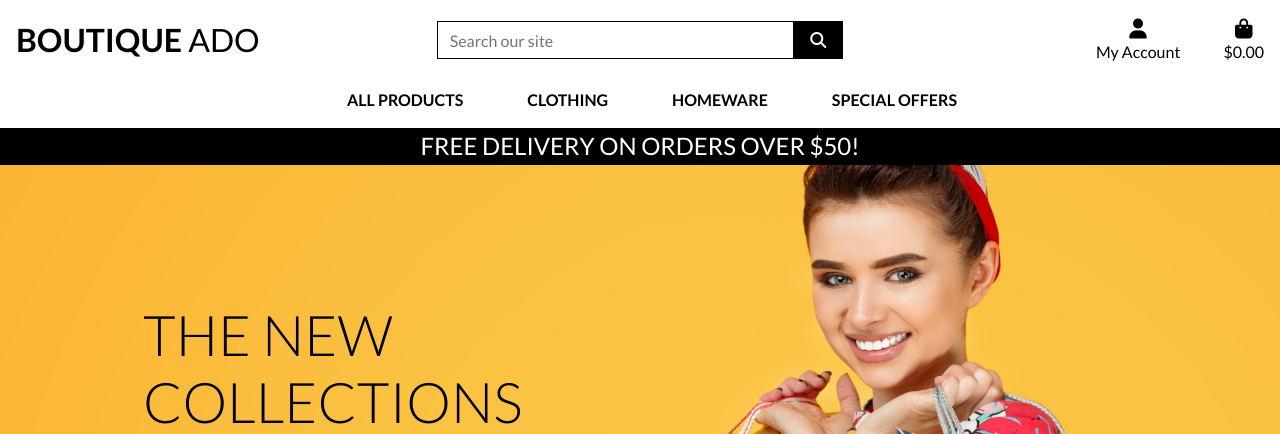
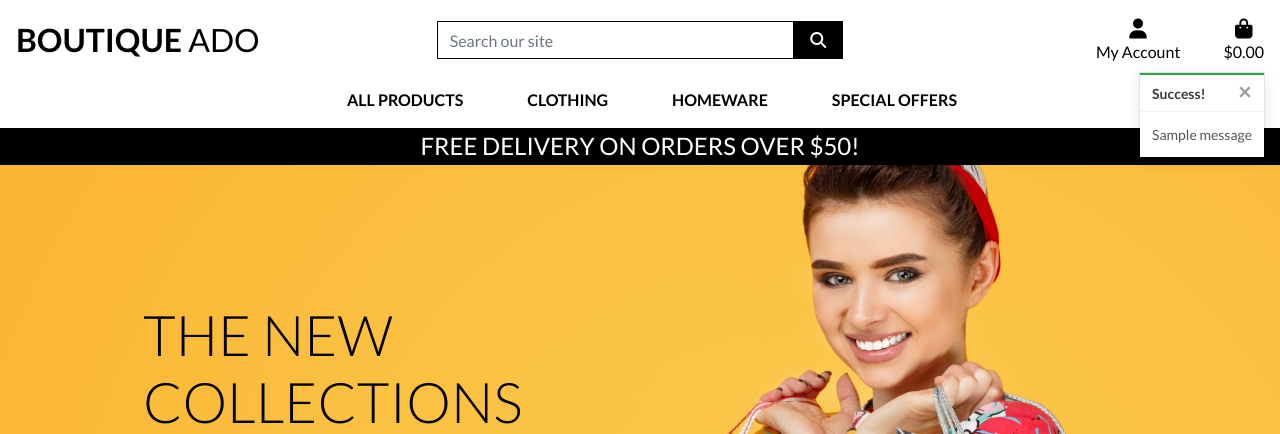
Before and after one commit to AlexThoma5/boutique_ado_v1, a Django app: page / in a window 1280 px wide. Shown: the top 434 px of the page. Run offline with Django 3.2, Linux system fonts and the light colour scheme; one stand-in notice (Sample message) is shown; parts of the project's set-up code (start-up, migrations or seed data) failed here and were passed over; some libraries are stand-ins or nearby versions.

Commit message:
Add toasts functionality to base.html and add to bag view

```diff
--- a/bag/views.py
+++ b/bag/views.py
@@ -1,4 +1,6 @@
 from django.shortcuts import render, redirect, reverse, HttpResponse
+from django.contrib import messages
+from products.models import Product
 
 # Create your views here.
 
@@ -11,7 +13,7 @@ def view_bag(request):
 
 def add_to_bag(request, item_id):
     """ Add a quantity of a specified product to the shopping bag """
-
+    product = Product.objects.get(pk=item_id)
     quantity = int(request.POST.get('quantity'))
     redirect_url = request.POST.get('redirect_url')
     size = None
@@ -32,6 +34,7 @@ def add_to_bag(request, item_id):
             bag[item_id] += quantity
         else:
             bag[item_id] = quantity
+            messages.success(request, f'Added {product.name} to your bag')
 
     request.session['bag'] = bag
 
--- a/boutique_ado/settings.py
+++ b/boutique_ado/settings.py
@@ -80,6 +80,8 @@ TEMPLATES = [
         },
     },
 ]
+
+MESSAGE_STORAGE = 'django.contrib.messages.storage.session.SessionStorage'
 
 AUTHENTICATION_BACKENDS = [
     # Needed to login by username in Django admin, regardless of `allauth`
--- a/static/css/base.css
+++ b/static/css/base.css
@@ -105,6 +105,22 @@ a.category-badge > span.badge:hover {
     border: 1px solid black;
 }
 
+.message-container {
+    position: fixed;
+    top: 72px;
+    right: 15px;
+    z-index: 999999;
+}
+
+.custom-toast {
+    overflow: visible;
+}
+
+.toast-capper {
+    height: 2px;
+}
+
+
 /* -------------------------------- Media Queries */
 
 /* Slightly larger container on xl screens */
--- a/templates/base.html
+++ b/templates/base.html
@@ -84,7 +84,8 @@
             </a>
           </li>
           <li class="list-inline-item">
-            <a class="{% if grand_total %}text-info font-weight-bold{% else %}text-black{% endif %} nav-link" href="{% url 'view_bag' %}">
+            <a class="{% if grand_total %}text-info font-weight-bold{% else %}text-black{% endif %} nav-link"
+              href="{% url 'view_bag' %}">
               <div class="text-center">
                 <div><i class="fas fa-shopping-bag fa-lg"></i></div>
                 <p class="my-0">
@@ -118,7 +119,11 @@
   </header>
 
   {% if messages %}
-  <div class="message-container"></div>
+  <div class="message-container">
+    {% for message in messages %}
+    {% include 'includes/toasts/toast_success.html' %}
+    {% endfor %}
+  </div>
   {% endif %}
 
   {% block page_header %}
@@ -128,6 +133,10 @@
   {% endblock %}
 
   {% block postloadjs %}
+
+  <script type="text/javascript">
+    $('.toast').toast('show');
+  </script>
   {% endblock %}
 
 </body>
```
Also changed, not shown: db.sqlite3.
